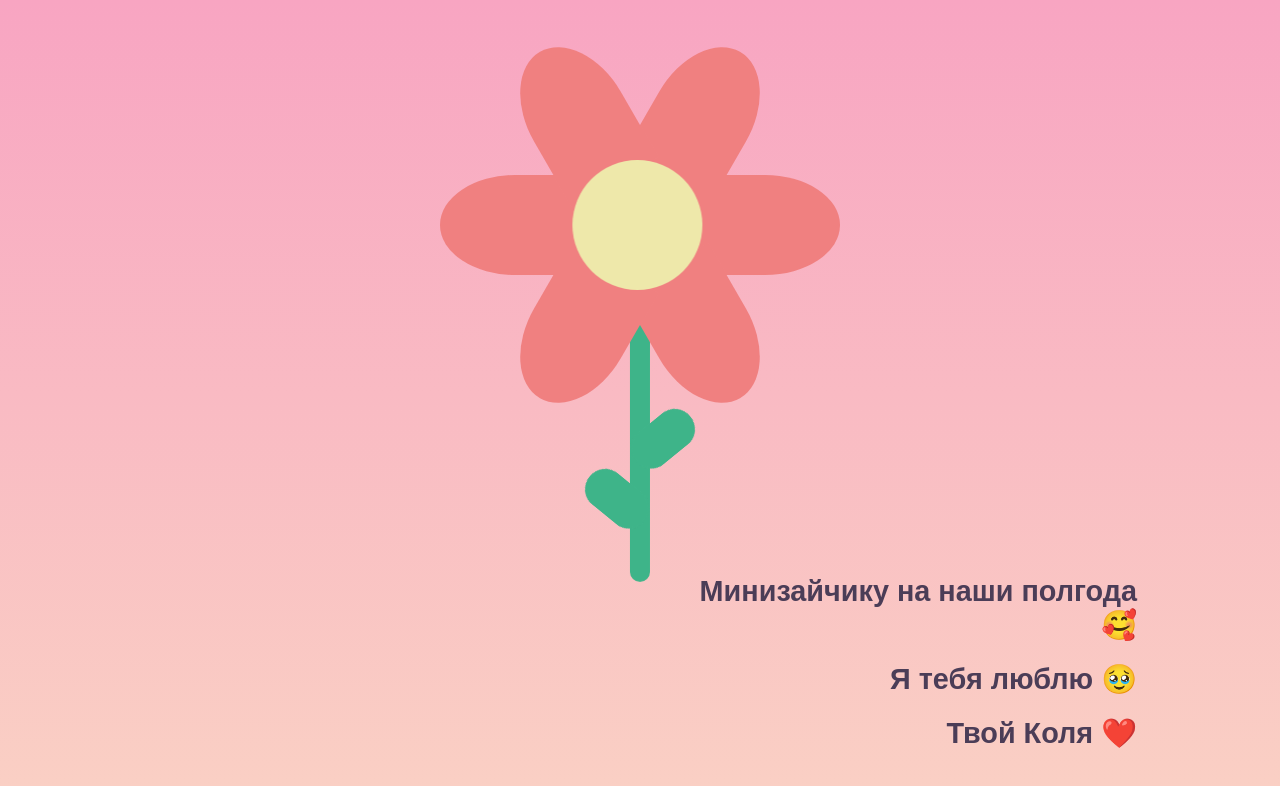
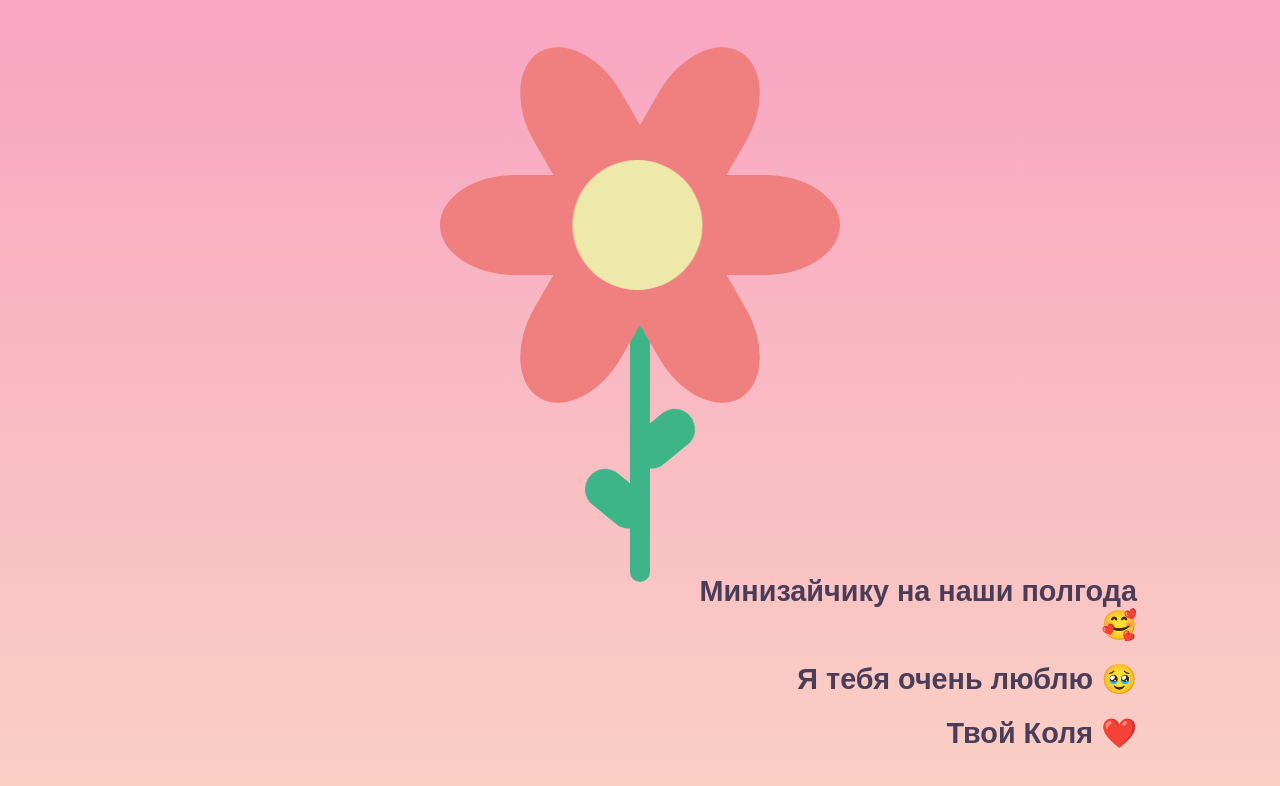
Before and after one commit to n1kg0r/blog-1510-test, a plain HTML site: page secret.html in a window 1280 px wide. Drawn offline with Linux system fonts and the light colour scheme.

Commit message:
mini updates

```diff
--- a/secret.html
+++ b/secret.html
@@ -3,7 +3,7 @@
 <head>
   <meta charset="UTF-8">
   <meta name="viewport" content="width=device-width, initial-scale=1.0">
-
+  <link rel="icon" type="image/png" href="favicon.png">
 
   <title>Секретикс сюрприз</title>
   <style>
@@ -230,7 +230,7 @@
 
   <div id="bottom-text">
     <h2>Минизайчику на наши полгода 🥰</h2>
-    <h2>Я тебя люблю 🥹</h2>
+    <h2>Я тебя очень люблю 🥹</h2>
     <h2>Твой Коля ❤️</h2>
   </div>
 
```
Also changed, not shown: favicon.png (added).
